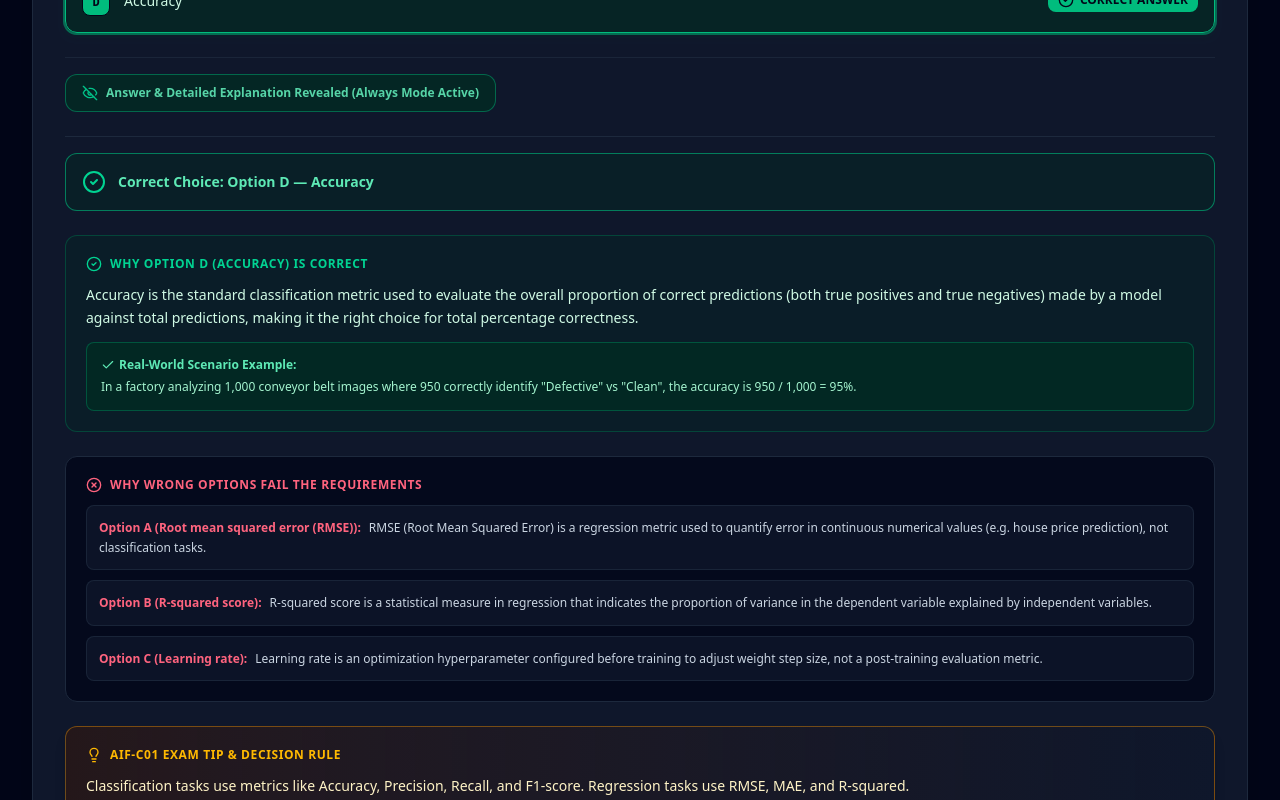
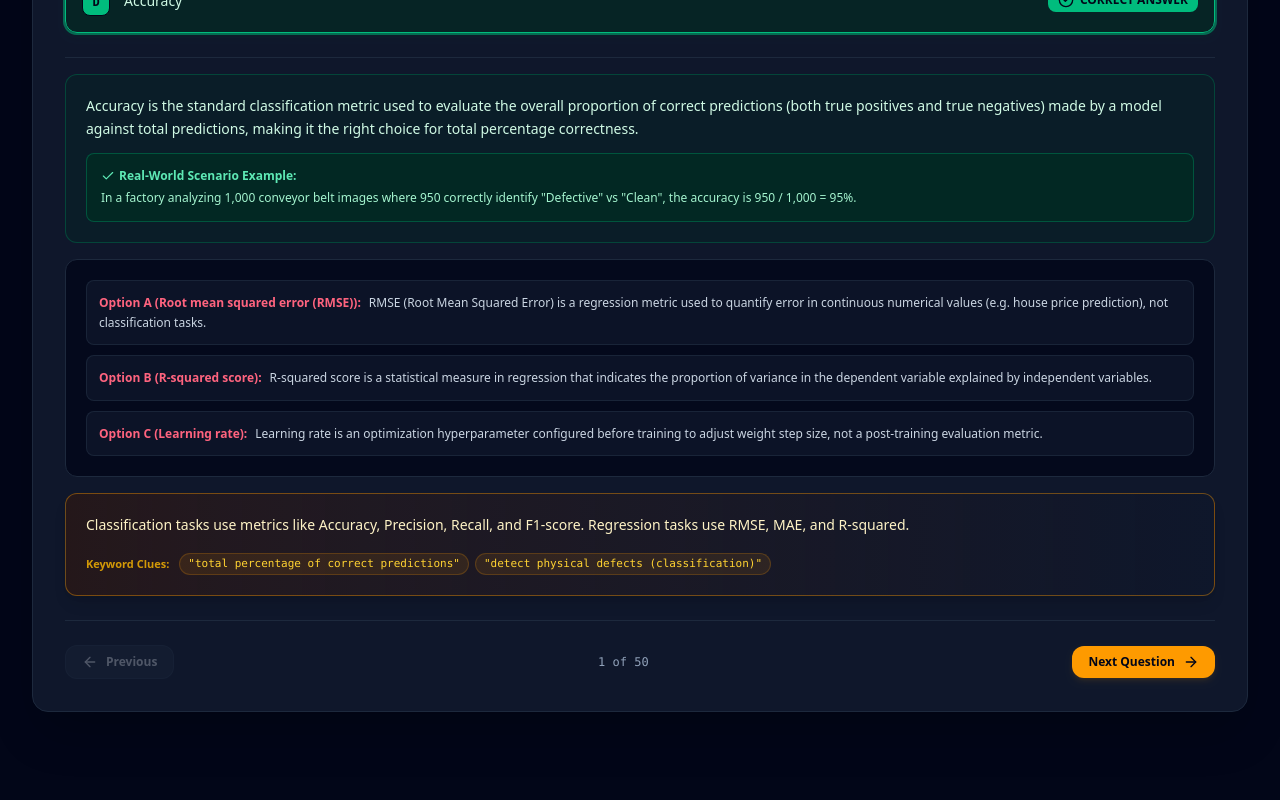
Before and after one commit to jasongajendran/aif, a React (Vite) app: page / in a window 1280 px wide. Shown: the part 700-1500 px from the top of the page. Built offline with nearby package versions, Linux system fonts and the light colour scheme.

Commit message:
feat(ui): hide answer toggle in always-reveal mode
Removed the redundant manual reveal button when "Always Reveal" mode is active to declutter the UI.

```diff
--- a/src/components/McqPracticeView.tsx
+++ b/src/components/McqPracticeView.tsx
@@ -260,56 +260,39 @@ export const McqPracticeView: React.FC<McqPracticeViewProps> = ({
             })}
           </div>
 
-          {/* Reveal Answer Control at Bottom of Question */}
+          {/* Reveal Answer Control at Bottom of Question (only when not in Always Reveal Mode) */}
+          {!alwaysRevealAnswers && (
             <div className="pt-4 border-t border-slate-800/80 mb-6 flex flex-wrap items-center justify-between gap-3">
               <button
                 onClick={toggleRevealAnswer}
-              disabled={alwaysRevealAnswers}
                 className={`px-4 py-2.5 rounded-xl border transition-all flex items-center space-x-2 text-xs font-bold ${
                   isRevealed
                     ? 'bg-emerald-950/80 border-emerald-500/50 text-emerald-300'
                     : 'bg-slate-800 hover:bg-slate-700 border-slate-700 text-slate-200 shadow-md'
-              } ${alwaysRevealAnswers ? 'cursor-default opacity-90' : 'hover:scale-[1.01]'}`}
+                } hover:scale-[1.01]`}
                 title="Reveal or hide the correct answer and detailed explanation"
               >
                 {isRevealed ? <EyeOff className="w-4 h-4 text-emerald-400" /> : <Eye className="w-4 h-4 text-amber-400" />}
                 <span>
-                {alwaysRevealAnswers
-                  ? 'Answer & Detailed Explanation Revealed (Always Mode Active)'
-                  : isRevealed ? 'Hide Answer & Explanation' : 'Reveal Answer & Detailed Explanation'}
+                  {isRevealed ? 'Hide Answer & Explanation' : 'Reveal Answer & Detailed Explanation'}
                 </span>
               </button>
 
-            {!alwaysRevealAnswers && (
               <button
                 onClick={onToggleAlwaysReveal}
                 className="text-xs text-amber-400 hover:text-amber-300 underline font-medium"
               >
                 Turn on "Always Reveal Answers" for all questions
               </button>
+            </div>
           )}
-          </div>
 
           {/* Answer Breakdown & Detailed Explanations Panel */}
           {isRevealed && (
-            <div className="space-y-6 pt-4 border-t border-slate-800 animate-in fade-in slide-in-from-bottom-2 duration-300">
+            <div className="space-y-4 pt-4 border-t border-slate-800 animate-in fade-in slide-in-from-bottom-2 duration-300">
 
-              {/* Verdict Banner */}
-              <div className="p-4 rounded-xl border bg-emerald-950/40 border-emerald-500/60 text-emerald-300 flex items-center space-x-3">
-                <CheckCircle2 className="w-6 h-6 text-emerald-400 flex-shrink-0" />
-                <div>
-                  <p className="font-bold text-sm">
-                    Correct Choice: Option {currentQuestion.correctOption} — {cleanOptionText(currentQuestion.correctOptionText)}
-                  </p>
-                </div>
-              </div>
-
-              {/* Why Correct Section with Scenario Example */}
+              {/* Correct Answer Explanation with Scenario Example */}
               <div className="bg-emerald-950/30 border border-emerald-800/60 rounded-xl p-5 space-y-3">
-                <div className="flex items-center space-x-2 text-emerald-400 text-xs font-bold uppercase tracking-wider">
-                  <CheckCircle2 className="w-4 h-4" />
-                  <span>Why Option {currentQuestion.correctOption} ({cleanOptionText(currentQuestion.correctOptionText)}) is Correct</span>
-                </div>
                 <p className="text-sm text-emerald-100 leading-relaxed font-medium">
                   {currentQuestion.explanation}
                 </p>
@@ -322,11 +305,7 @@ export const McqPracticeView: React.FC<McqPracticeViewProps> = ({
               </div>
 
               {/* Why Wrong Answers are Wrong Section */}
-              <div className="bg-slate-950/80 border border-slate-800 rounded-xl p-5 space-y-3">
-                <div className="flex items-center space-x-2 text-rose-400 text-xs font-bold uppercase tracking-wider">
-                  <XCircle className="w-4 h-4" />
-                  <span>Why Wrong Options Fail the Requirements</span>
-                </div>
+              <div className="bg-slate-950/80 border border-slate-800 rounded-xl p-5">
                 <div className="grid gap-2.5">
                   {currentQuestion.options.map((opt) => {
                     if (opt.id === currentQuestion.correctOption) return null;
@@ -343,12 +322,6 @@ export const McqPracticeView: React.FC<McqPracticeViewProps> = ({
 
               {/* Exam Tip & Keyword Clues Callout */}
               <div className="bg-gradient-to-r from-amber-950/40 to-slate-900 border border-amber-500/40 rounded-xl p-5 space-y-3 shadow-lg">
-                <div className="flex items-center justify-between">
-                  <div className="flex items-center space-x-2 text-amber-400 text-xs font-bold uppercase tracking-wider">
-                    <Lightbulb className="w-4 h-4" />
-                    <span>AIF-C01 Exam Tip & Decision Rule</span>
-                  </div>
-                </div>
                 <p className="text-sm font-medium text-amber-100 leading-relaxed">
                   {currentQuestion.examTip}
                 </p>
```
Lines whose indentation alone changed are shown as unchanged.
